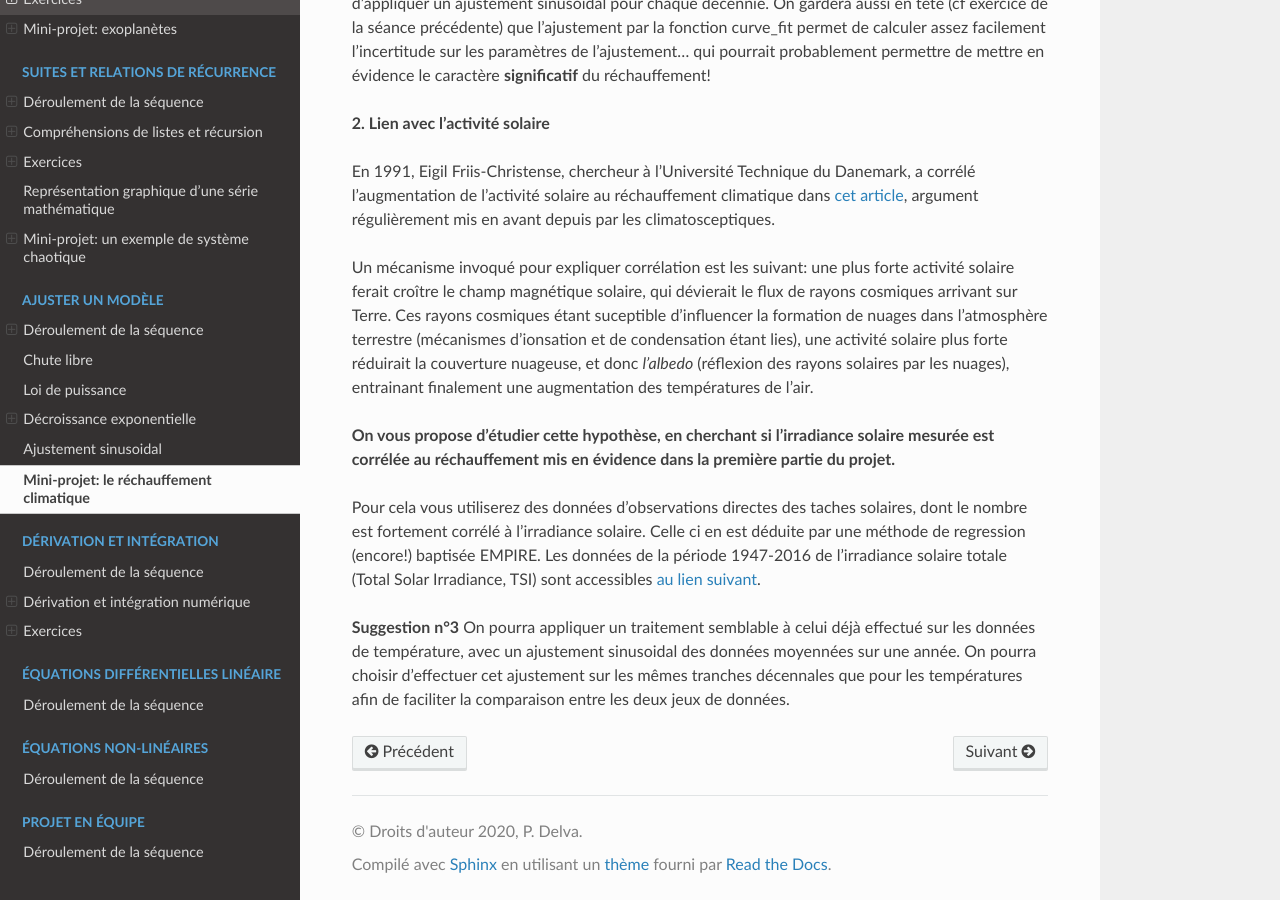
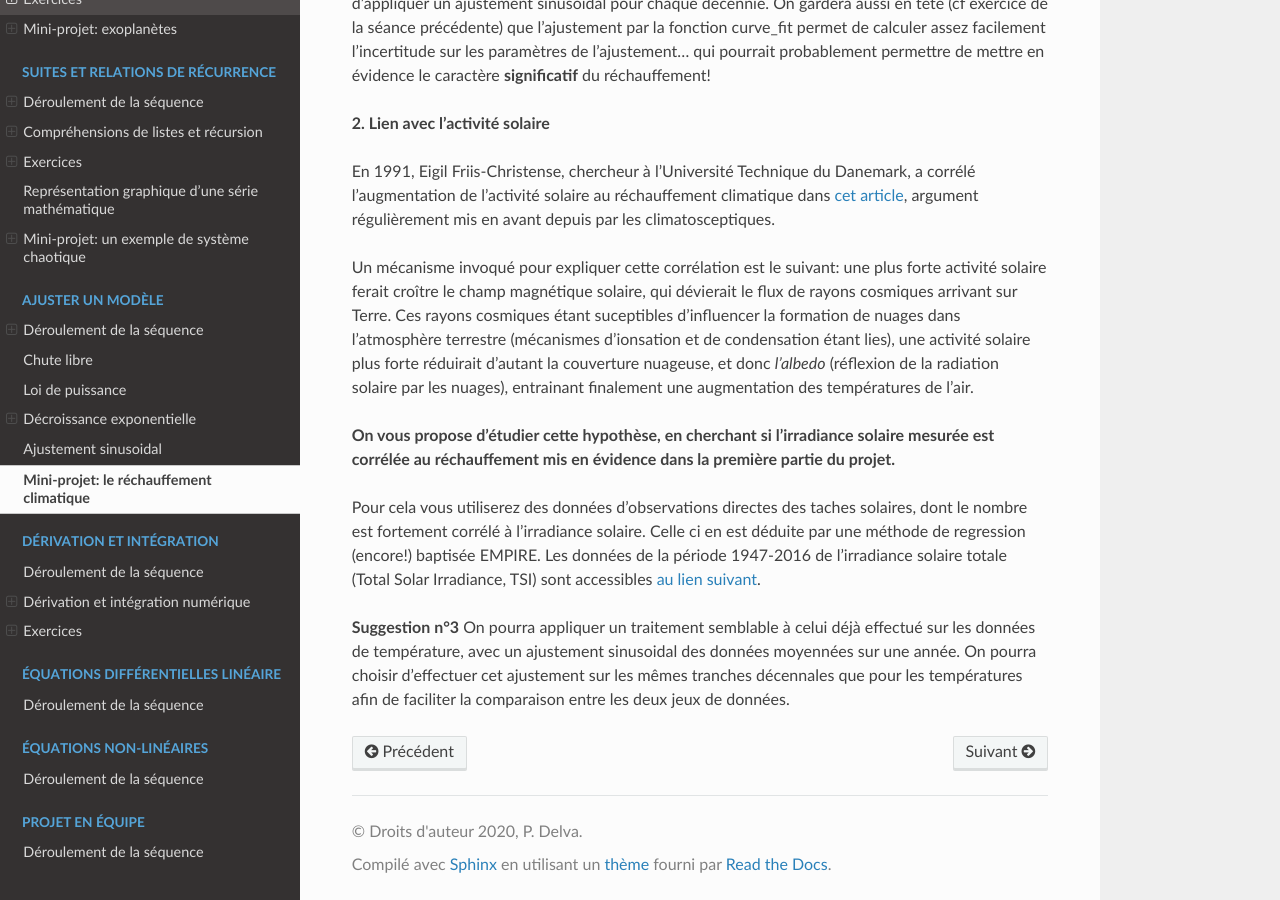
Before and after one commit to phys-mod/site, a Sphinx documentation site: the page built from source/sequences/05-ajustement-modele/rechauffement_climatique.rst, in a window 1280 px wide and 900 px high, scrolled down 1251 px. Built offline with Sphinx 7.4.7 and the Read the Docs theme 2.0.0, drawn with Linux system fonts in a browser that asks for light colours; pages that are not in the unit, such as notebooks, are missing from menus.

Commit message:
Update rechauffement_climatique.rst

```diff
--- a/source/sequences/05-ajustement-modele/rechauffement_climatique.rst
+++ b/source/sequences/05-ajustement-modele/rechauffement_climatique.rst
@@ -27,7 +27,7 @@ La seconde problématique sera de montrer que l'effet observé est significatif,
 
 En 1991, Eigil Friis-Christense, chercheur à l'Université Technique du Danemark, a corrélé l'augmentation de l'activité solaire au réchauffement climatique dans `cet article <https://www.researchgate.net/publication/6065360_Length_of_the_Solar_Cycle_An_Indicator_of_Solar_Activity_Closely_Associated_with_Climate>`_, argument régulièrement mis en avant depuis par les climatosceptiques.
 
-Un mécanisme invoqué pour expliquer corrélation est les suivant: une plus forte activité solaire ferait croître le champ magnétique solaire, qui dévierait le flux de rayons cosmiques arrivant sur Terre. Ces rayons cosmiques étant suceptible d'influencer la formation de nuages dans l'atmosphère terrestre (mécanismes d'ionsation et de condensation étant lies), une activité solaire plus forte réduirait la couverture nuageuse, et donc *l'albedo* (réflexion des rayons solaires par les nuages), entrainant finalement une augmentation des températures de l'air.
+Un mécanisme invoqué pour expliquer cette corrélation est le suivant: une plus forte activité solaire ferait croître le champ magnétique solaire, qui dévierait le flux de rayons cosmiques arrivant sur Terre. Ces rayons cosmiques étant suceptibles d'influencer la formation de nuages dans l'atmosphère terrestre (mécanismes d'ionsation et de condensation étant lies), une activité solaire plus forte réduirait d'autant la couverture nuageuse, et donc *l'albedo* (réflexion de la radiation solaire par les nuages), entrainant finalement une augmentation des températures de l'air.
 
 **On vous propose d'étudier cette hypothèse, en cherchant si l'irradiance solaire mesurée est corrélée au réchauffement mis en évidence dans la première partie du projet.**
 
```
